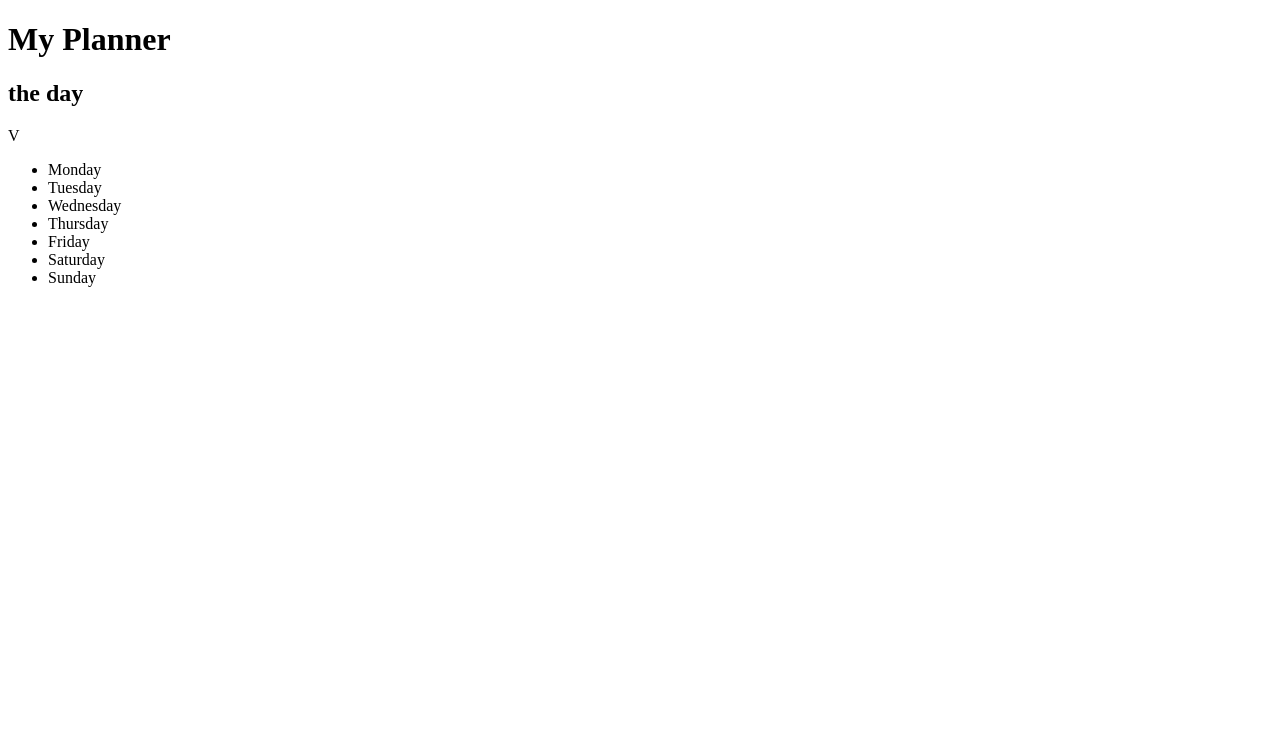
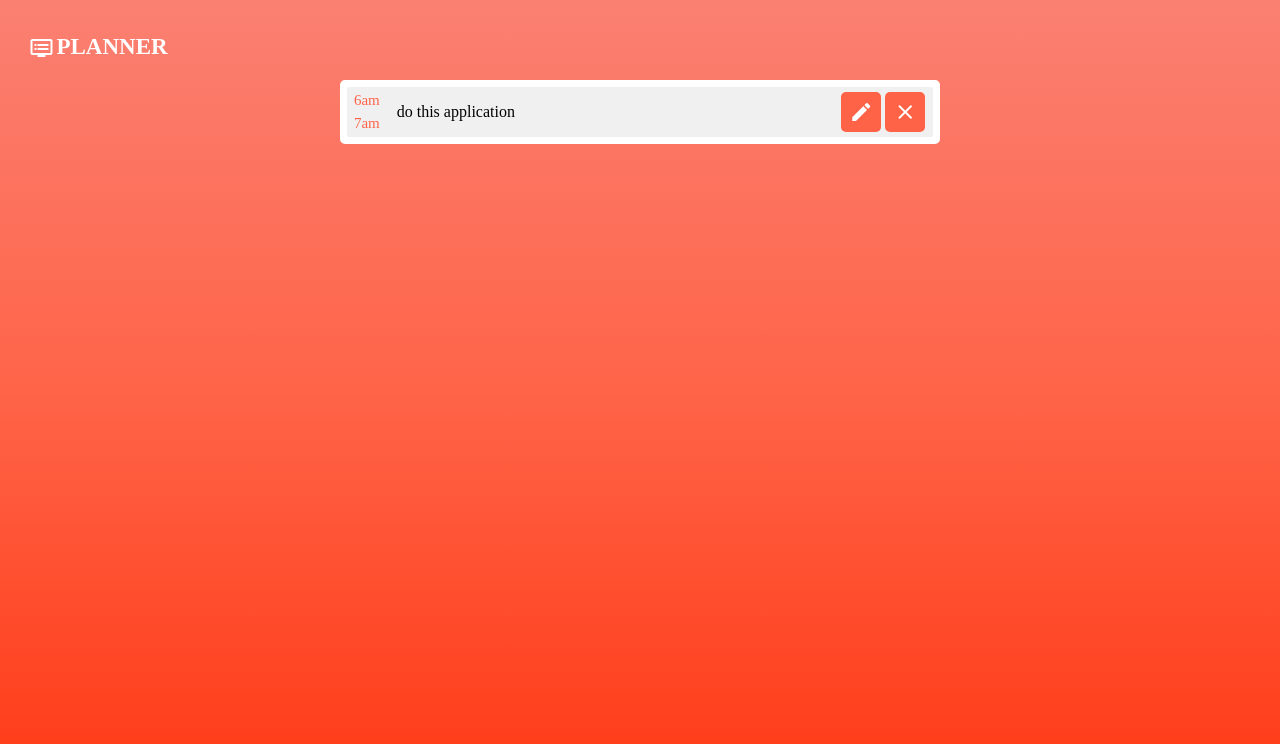
Before and after one commit to rogelio-lopez/JS-Games, a plain HTML site: page Planner/index.html in a window 1280 px wide. Drawn offline with Linux system fonts and the light colour scheme; files that its build step writes are made by us from their sources.

Commit message:
Planner: worked on styles

```diff
--- a/Planner/app.js
+++ b/Planner/app.js
@@ -0,0 +1,26 @@
+
+
+// adding times to planner
+const hours = document.querySelector('.hour');
+
+function createHours(){
+    for (let i = 0; i < 16; i++){
+
+        let listItem = document.createElement('li');
+        listItem = setAttribute("class", "hour");
+        listItem.innerHTML(`
+                <div class="hour__times">
+                    <p>${i + 6}am</p>
+                    <p>${i + 7}am</p>
+                </div>
+                <div class="hour__text">
+                    <p></p>
+                </div>
+                <div class="hour__btns">
+                    <i class='material-icons title-icon'>create</i>
+                    <i class='material-icons title-icon'>clear</i>
+                </div>`);
+        hours.appendChild(listItem);
+    }
+}
+createHours();
--- a/Planner/index.html
+++ b/Planner/index.html
@@ -6,6 +6,10 @@
         <title>Planner</title>
 
         <link rel="stylesheet" href="style.css"/>
+
+        <!--materialUI-->
+        <link rel="stylesheet" href="https://fonts.googleapis.com/css?family=Roboto:300,400,500,700&display=swap" />
+        <link rel="stylesheet" href="https://fonts.googleapis.com/icon?family=Material+Icons" />
     </head>
     <body>
 
@@ -13,36 +17,32 @@
 
             <!-- header -->
             <div class="header">
-                <div class="title">
-                    <h1>My Planner</h1>
-                </div>
-                <div class="day">
-                    <h2>the day</h2>
-                </div>
-                <div class="pickDay">
-
-                    <div class="pick">
-                        <!--drop down icon place holder-->
-                        <p>V</p>
-                    </div>
-
-                    <div class="pick--active">
-                        <ul class="daysList">
-                            <li>Monday</li>
-                            <li>Tuesday</li>
-                            <li>Wednesday</li>
-                            <li>Thursday</li>
-                            <li>Friday</li>
-                            <li>Saturday</li>
-                            <li>Sunday</li>
-                        </ul>
-                    </div>
+                <div class="header__title">
+                    <i class='material-icons title-icon'>dvr</i>
+                    <h1>PLANNER</h1>
                 </div>
             </div>
 
-            <!-- acrual planner -->
+
             <div class="planner">
 
+                <ul class="hours">
+
+                    <li class="hour">
+                        <div class="hour__times">
+                            <p>6am</p>
+                            <p>7am</p>
+                        </div>
+                        <div class="hour__text">
+                            <p>do this application</p>
+                        </div>
+                        <div class="hour__btns">
+                            <i class='material-icons title-icon'>create</i>
+                            <i class='material-icons title-icon'>clear</i>
+                        </div>
+                    </li>
+
+                </ul>
             </div>
 
         </div>
--- /dev/null
+++ b/Planner/style.css
@@ -0,0 +1,99 @@
+*{
+    margin: 0;
+}
+
+body{
+    overflow-x: hidden;
+    padding-bottom: 50px;
+    background-color:  rgb(255, 56, 20);
+}
+
+.app{
+    width: 100vw;
+    height: 100vh;
+    background: linear-gradient(to bottom, salmon, tomato, rgb(255, 56, 20));
+}
+
+/** Header */
+.header{
+    display: flex;
+    height: 7vh;
+    min-height: 60px;
+    width: 100%;
+}
+.header__title{
+    display: flex;
+    align-items: flex-end;
+    justify-content: center;
+    width: 200px;
+    height: 100%;
+    left: 0;
+    top: 0;
+    color: white !important;
+}
+.header__title > h1{
+    font-size: 23px;
+    padding: 0px 3px;
+}
+.title-icon{
+    font-size: 24px !important;
+}
+
+/** planner */
+.planner{
+    width: 600px;
+    margin-left: auto;
+    margin-right: auto;
+    margin-top: 20px;
+    border-radius: 5px;
+    background-color:white;
+}
+.hours{
+    list-style: none;
+    padding: 5px;
+}
+.hour{
+    display: flex;
+    height: 40px;
+    padding: 5px 0px;
+    margin: 2px;
+    border-radius: 2px;
+    background-color: rgb(240, 240, 240);
+}
+.hour__times{
+    display: flex;
+    flex-direction: column;
+    align-items: center;
+    justify-content: space-between;
+    width: 40px;
+    height: 100%;
+    color: tomato;
+}
+.hour__times > p{
+    font-size: 15px;
+}
+.hour__text{
+    display: flex;
+    align-items: center;
+    width: 430px;
+    padding: 0px 10px;
+}
+.hour__btns{
+    width: 100px;
+    display: flex;
+    align-items: center;
+    justify-content: center;
+    margin-left: auto;
+    cursor: pointer;
+    color: white !important;
+}
+.hour__btns > i{
+    display: flex;
+    align-items: center;
+    justify-content: center;
+    height: 40px;
+    width: 40px;
+    margin: 2px;
+    border-radius: 5px;
+    background-color: tomato;
+}
```
Also changed, not shown: 1 other file.
